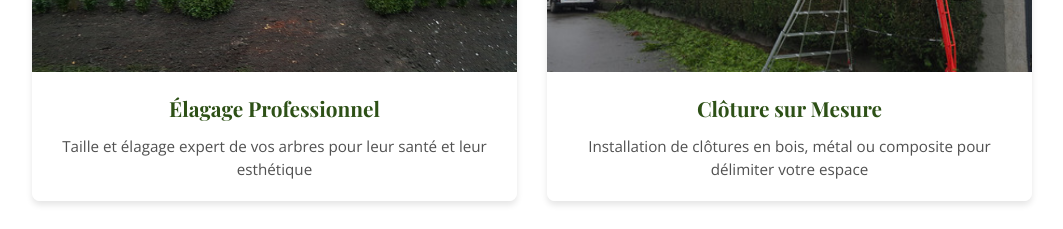
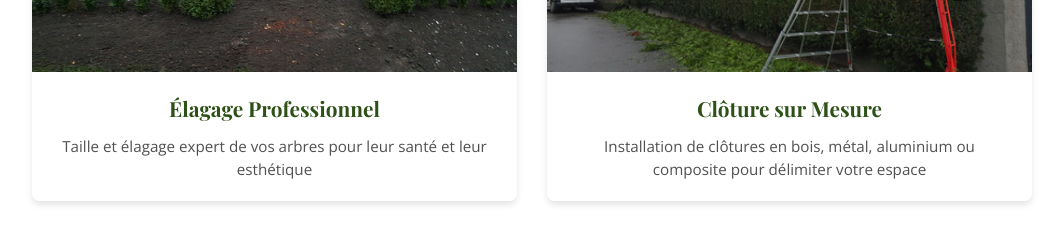
Before and after one commit to artdelataille/site, a plain HTML site: page index.html in a window 1280 px wide. Shown: the part 2540-2769 px from the top of the page, without its empty margins (108-1171 px from the left). Drawn offline with nearby package versions, Linux system fonts and the light colour scheme.

Commit message:
Modification de la section réalisation de index.html

```diff
--- a/index.html
+++ b/index.html
@@ -134,7 +134,7 @@
           <img src="assets/photos/02.jpg" alt="Installation de clôture en bois" class="gallery-image">
           <div class="gallery-caption">
             <h3>Clôture sur Mesure</h3>
-            <p>Installation de clôtures en bois, métal ou composite pour délimiter votre espace</p>
+            <p>Installation de clôtures en bois, métal, aluminium ou composite pour délimiter votre espace</p>
           </div>
         </div>
 
```
